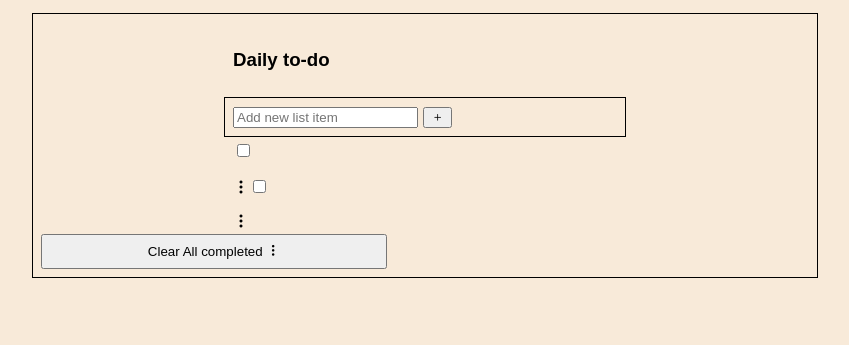
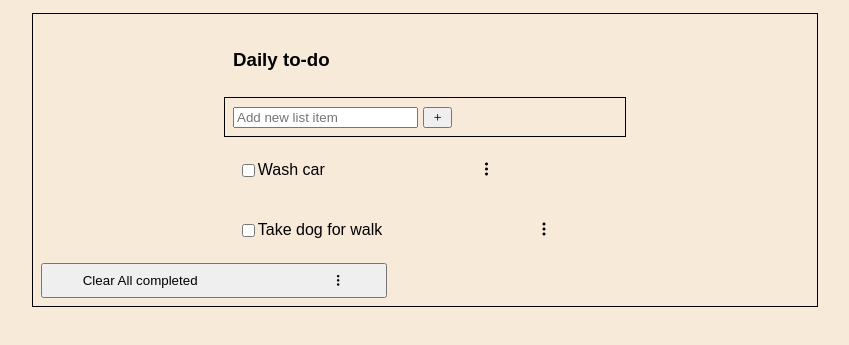
Before and after one commit to TracyMuso/To-Do-List, a website built with webpack: page src/index.html in a window 1280 px wide. Shown: the part 85-430 px from the top of the page, without its empty margins (223-1072 px from the left). Built offline with nearby package versions, Linux system fonts and the light colour scheme.

Commit message:
generate new files

```diff
--- a/src/assets/create.js
+++ b/src/assets/create.js
@@ -1,4 +1,3 @@
-/* eslint-disable no-unused-vars */
 class UI {
   static displayTasks = () => {
     const toDoList = [
@@ -19,16 +18,19 @@ class UI {
     container.innerHTML = '';
     toDo.forEach((list) => {
       const label = document.createElement('label');
+      const listCont = document.createElement('div');
+      listCont.className = 'single-task';
       label.setAttribute('for', 'id1');
       const toDo = document.createElement('input');
       toDo.setAttribute('type', 'checkbox');
       toDo.id = 'id1';
       const para = document.createElement('p');
       para.className = 'task';
+      para.innerHTML = list.description;
       const dots = document.createElement('i');
       dots.className = 'bi bi-three-dots-vertical';
-      container.appendChild(label);
-      label.append(toDo, para, dots);
+      container.appendChild(listCont);
+      listCont.append(label, toDo, para, dots);
     });
   }
 }
--- a/src/style.css
+++ b/src/style.css
@@ -70,3 +70,16 @@ h1 {
   width: 45%;
   padding: 0.5rem;
 }
+
+.single-task {
+  width: 100%;
+  display: flex;
+  flex-direction: row;
+  border: 1px soild rgb(32, 29, 29);
+  padding: 0.3rem;
+  align-items: center;
+}
+
+.bi-three-dots-vertical {
+  margin-left: 40%;
+}
```
Also changed, not shown: dist/31d6cfe0d16ae931b73c.woff (deleted), dist/31d6cfe0d16ae931b73c.woff2 (deleted), dist/index.html (deleted), dist/main.js (deleted), dist/runtime.js (deleted).
